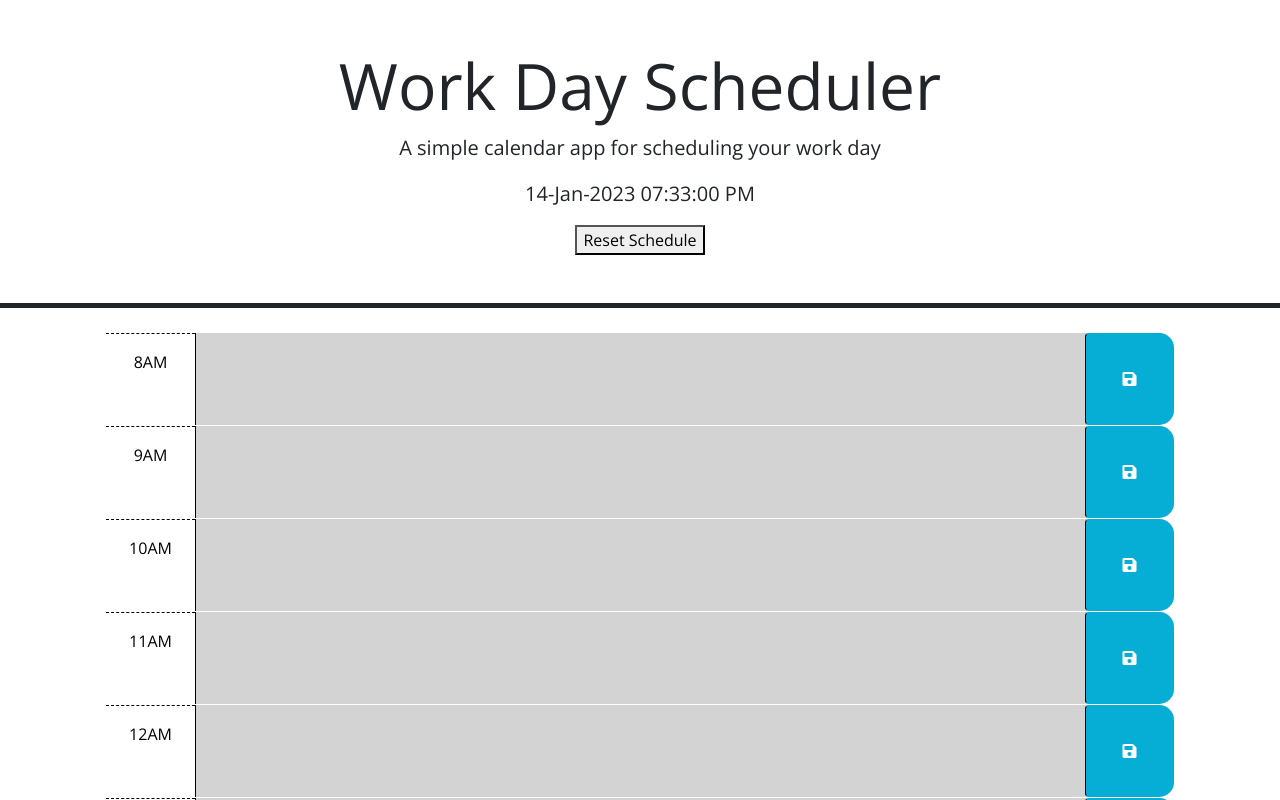
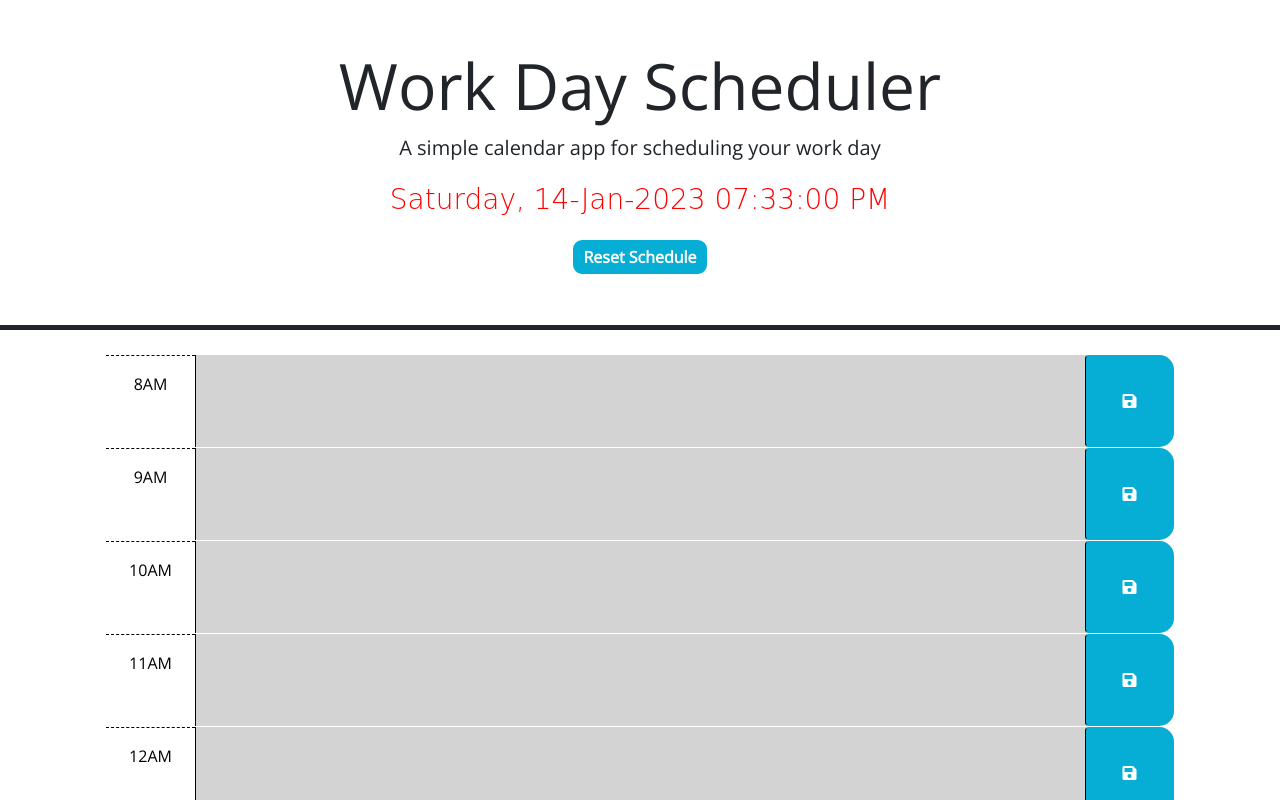
Before and after one commit to RaulMaya/Scheduler-App, a plain HTML site: page index.html in a window 1280 px wide. Shown: the top 800 px of the page. Drawn offline with nearby package versions, Linux system fonts and the light colour scheme; a web font is replaced by a local one.

Commit message:
Live date updated

```diff
--- a/assets/css/style.css
+++ b/assets/css/style.css
@@ -1,3 +1,5 @@
+@import url('https://fonts.googleapis.com/css2?family=Anybody:wght@500&display=swap');
+
 body {
   font-family: 'Open Sans', sans-serif;
   font-size: 16px;
@@ -58,3 +60,30 @@ textarea {
   font-size: 20px;
   transition: all 0.7s ease-in-out;
 }
+
+#resetSchedule {
+  background-color: #06aed5;
+  border-radius: 12px;
+  padding: 5px 10px;
+  color: white;
+  border:white solid 3px;
+  font-weight: bold;
+  transition: 0.5s;
+}
+
+#resetSchedule:hover {
+  background-color: white;;
+  color: #06aed5;
+  border: #06aed5 solid 3px;
+  transition: 0.5s;
+}
+
+#currentDay {
+  font-size: 1.75rem;
+  font-family: 'Anybody', cursive;
+  color: red;
+}
+
+.row:last-of-type {
+  margin-bottom: 2rem;
+}
--- a/assets/scripts/script.js
+++ b/assets/scripts/script.js
@@ -4,11 +4,16 @@
 var today = dayjs();
 var mainHour, goal;
 
+function dayName(date, locale) {
+  var dayOfInterest = new Date(date);
+  return dayOfInterest.toLocaleDateString(locale, { weekday: 'long' });
+}
 
 function time() {
   var liveDate = dayjs();
   var actualTime = $("#currentDay");
-  actualTime[0].textContent = liveDate.format("DD-MMM-YYYY  hh:mm:ss A");
+  var weekday = dayName(liveDate.format("DD-MMM-YYYY"), "en-us");
+  actualTime[0].textContent = weekday + ", " + liveDate.format("DD-MMM-YYYY  hh:mm:ss A");
 }
 
 console.log(dayjs().day(1))
```
